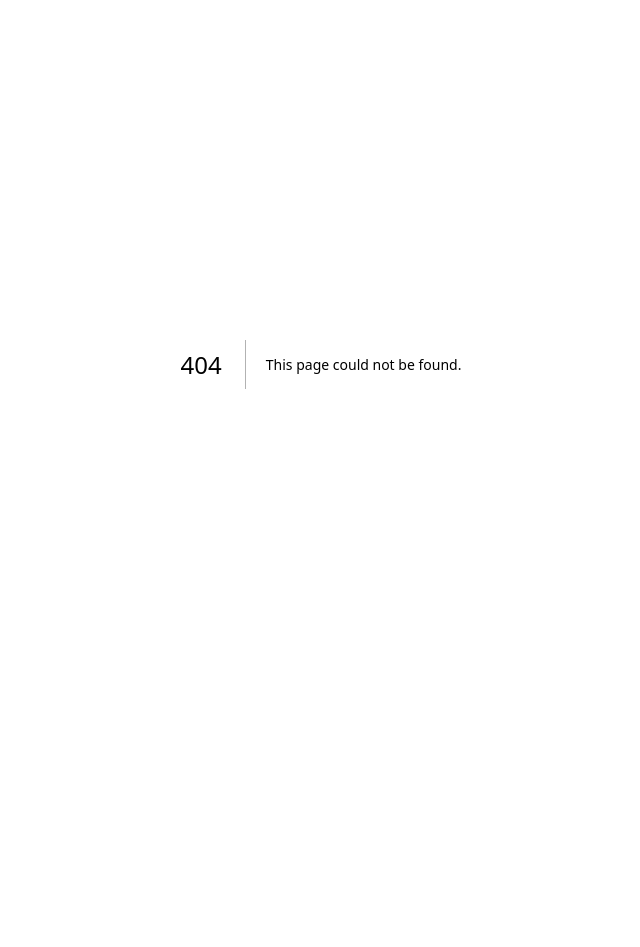
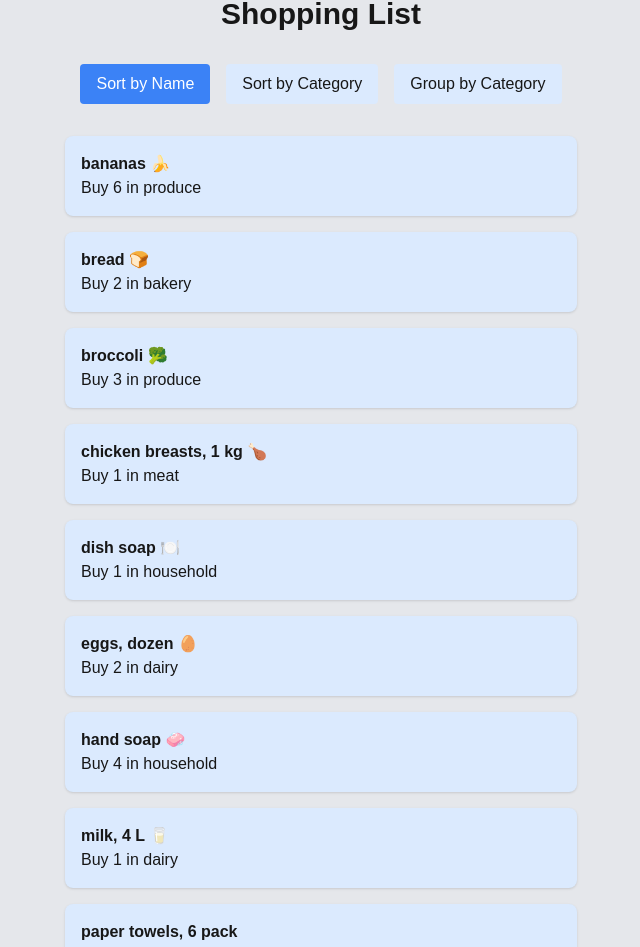
Before and after one commit to lucaslam704/cprg306-assignments, a Next.js app: page /week-6 in a window 1280 px wide. Before the commit this address had no page. Shown: the part 36-983 px from the top of the page, without its empty margins (319-959 px from the left). Before the commit the page ends 800 px from the top, so only its background shows below. Built offline with nearby package versions, Linux system fonts and the light colour scheme.

Commit message:
add week 6

```diff
--- a/app/page.js
+++ b/app/page.js
@@ -10,6 +10,7 @@ export default function Home() {
         <h2> <a href="https://cprg306-assignments-alpha-five.vercel.app/week-3" className="underline underline-offset-4 mb-2">Press here to proceed Week 3!</a></h2>
         <h2> <a href="https://cprg306-assignments-alpha-five.vercel.app/week-4" className="underline underline-offset-4 mb-2">Press here to proceed Week 4!</a></h2>
         <h2> <a href="https://cprg306-assignments-alpha-five.vercel.app/week-5" className="underline underline-offset-4 mb-2">Press here to proceed Week 5!</a></h2>
+        <h2> <a href="https://cprg306-assignments-alpha-five.vercel.app/week-6" className="underline underline-offset-4 mb-2">Press here to proceed Week 6!</a></h2>
       </div>
     </div>
   );
--- /dev/null
+++ b/app/week-6/item-list.js
@@ -0,0 +1,103 @@
+"use client"
+
+import { useState } from 'react'
+import items from "./items.json";
+
+export default function ItemList() {
+    const [sortBy, setSortBy] = useState("name");
+
+        const sortedItems = [...items].sort((a, b) => {
+            if (sortBy === "name") {
+                return a.name.localeCompare(b.name)
+            }
+            if (sortBy === "category") {
+                return a.category.localeCompare(b.category)
+            }
+            return 0
+        })
+
+        const groupedByCategory = sortBy === "grouped"
+            ? [...items].reduce((groups, item) => {
+                const category = item.category
+                if (!groups[category]) {
+                    groups[category] = []
+                }
+                groups[category].push(item)
+                return groups
+            }, {})
+            : null
+
+        if (groupedByCategory) {
+            Object.keys(groupedByCategory).sort().forEach(category => {
+                groupedByCategory[category].sort((a, b) => a.name.localeCompare(b.name))
+            })
+        }
+
+        return (
+            <div className="min-h-screen bg-gray-200 py-8">
+                <div className="max-w-4xl mx-auto">
+                    <h1 className="text-3xl font-bold text-center mb-8">Shopping List</h1>
+
+                    <div className="flex gap-4 mb-8 justify-center">
+                        <button
+                            onClick={() => setSortBy("name")}
+                            className={`px-4 py-2 rounded ${
+                                sortBy === "name"
+                                ? "bg-blue-500 text-white"
+                                : "bg-blue-100"
+                            }`}
+                        >
+                            Sort by Name
+                        </button>
+                        <button
+                            onClick={() => setSortBy("category")}
+                            className={`px-4 py-2 rounded ${
+                                sortBy === "category"
+                                ? "bg-blue-500 text-white"
+                                : "bg-blue-100"
+                            }`}
+                        >
+                            Sort by Category
+                        </button>
+                        <button
+                            onClick={() => setSortBy("grouped")}
+                            className={`px-4 py-2 rounded ${
+                                sortBy === "grouped"
+                                ? "bg-blue-500 text-white"
+                                : "bg-blue-100"
+                            }`}
+                        >
+                            Group by Category
+                        </button>
+                    </div>
+
+                    {sortBy !== "grouped" ? (
+    <div className="grid grid-cols-1 gap-4 max-w-lg mx-auto">
+        {sortedItems.map((item, index) => (
+            <div key={index} className="bg-blue-100 p-4 rounded-lg shadow">
+                <p className="font-bold">{item.name}</p>
+                <p>Buy {item.quantity} in {item.category}</p>
+            </div>
+        ))}
+    </div>
+) : (
+    <div className="space-y-8 max-w-lg mx-auto">
+        {Object.entries(groupedByCategory).sort().map(([category, items]) => (
+            <div key={category}>
+                <h2 className="text-xl font-bold capitalize mb-4 text-center">{category}</h2>
+                <div className="grid grid-cols-1 gap-4">
+                    {items.map((item, index) => (
+                        <div key={index} className="bg-blue-100 p-4 rounded-lg shadow">
+                            <p className="font-bold">{item.name}</p>
+                            <p>Buy {item.quantity}</p>
+                        </div>
+                    ))}
+                </div>
+            </div>
+        ))}
+    </div>
+)}
+                </div>
+            </div>
+        )
+}
--- /dev/null
+++ b/app/week-6/item.js
@@ -0,0 +1,9 @@
+import ItemList from "./item-list.js";
+
+export default function Item(name, quantity, category) {
+    return (
+        <div>
+            <ItemList/>
+        </div>
+    );
+}
--- /dev/null
+++ b/app/week-6/items.json
@@ -0,0 +1,74 @@
+[
+    {
+      "id": "1h2GJKH12gkHG31h1H",
+      "name": "milk, 4 L 🥛",
+      "quantity": 1,
+      "category": "dairy"
+    },
+    {
+      "id": "2KJH3k2j3H1k2J3K1H",
+      "name": "bread 🍞",
+      "quantity": 2,
+      "category": "bakery"
+    },
+    {
+      "id": "3h2KJH3k2j3H1k2J3",
+      "name": "eggs, dozen 🥚",
+      "quantity": 2,
+      "category": "dairy"
+    },
+    {
+      "id": "4k2J3K1H2GJKH12gk",
+      "name": "bananas 🍌",
+      "quantity": 6,
+      "category": "produce"
+    },
+    {
+      "id": "5H1h1H2KJH3k2j3H",
+      "name": "broccoli 🥦",
+      "quantity": 3,
+      "category": "produce"
+    },
+    {
+      "id": "6H1k2J3K1H2GJKH1",
+      "name": "chicken breasts, 1 kg 🍗",
+      "quantity": 1,
+      "category": "meat"
+    },
+    {
+      "id": "7gkHG31h1H2KJH3k",
+      "name": "pasta sauce 🍝",
+      "quantity": 3,
+      "category": "canned goods"
+    },
+    {
+      "id": "8j3H1k2J3K1H2GJK",
+      "name": "spaghetti, 454 g 🍝",
+      "quantity": 2,
+      "category": "dry goods"
+    },
+    {
+      "id": "9H12gkHG31h1H2KJ",
+      "name": "toilet paper, 12 pack 🧻",
+      "quantity": 1,
+      "category": "household"
+    },
+    {
+      "id": "10H3k2j3H1k2J3K1",
+      "name": "paper towels, 6 pack",
+      "quantity": 1,
+      "category": "household"
+    },
+    {
+      "id": "11k2J3K1H2GJKH12",
+      "name": "dish soap 🍽️",
+      "quantity": 1,
+      "category": "household"
+    },
+    {
+      "id": "12GJKH12gkHG31h1",
+      "name": "hand soap 🧼",
+      "quantity": 4,
+      "category": "household"
+    }
+  ]
--- /dev/null
+++ b/app/week-6/page.js
@@ -0,0 +1,10 @@
+import Item from "./item.js";
+
+export default function Page() {
+    return (
+        <main>
+            <title>Week 6</title>
+            <Item></Item>
+        </main>
+    );
+}
```
